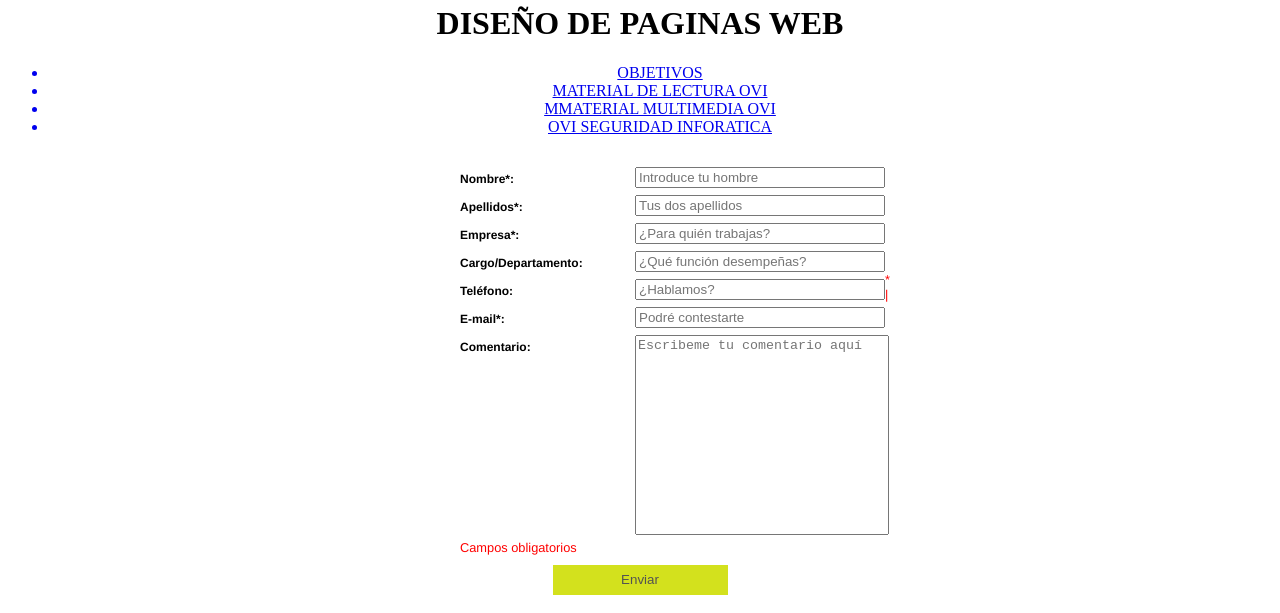
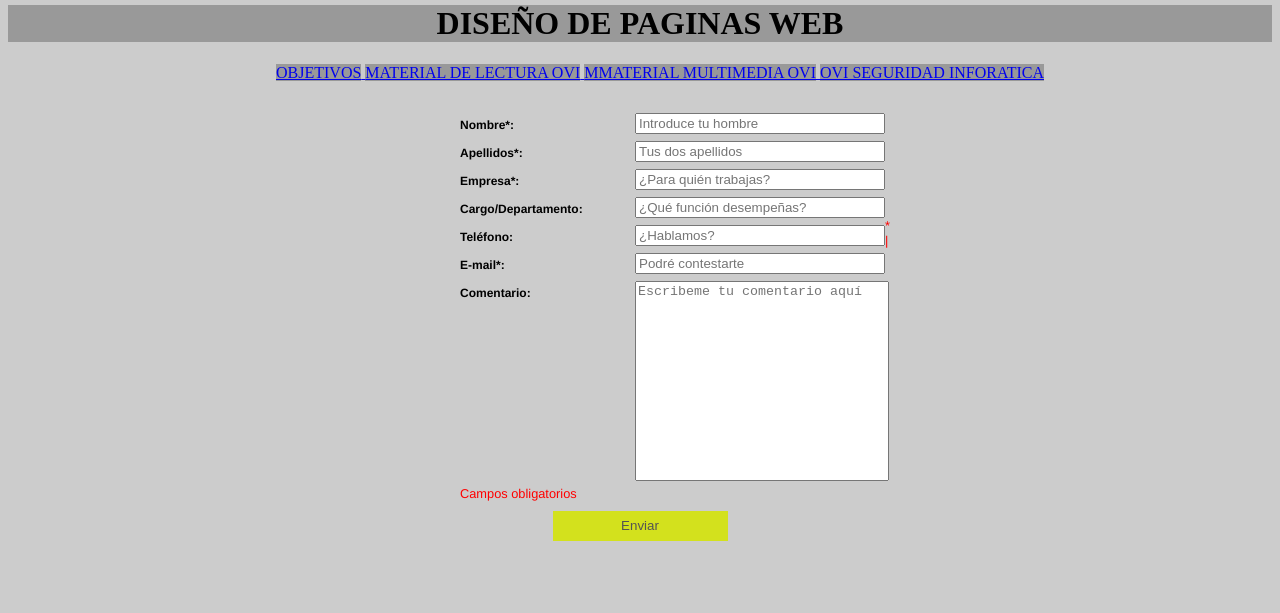
Before and after one commit to Falancherosp/HTML-5-5-OVI-SEGURIDAD, a plain HTML site: page index.html in a window 1280 px wide. Shown: the part 332-945 px from the top of the page. After the commit the page ends 891 px from the top, so only its background shows below. Drawn offline with Linux system fonts and the light colour scheme.

Commit message:
Update formulario.css

```diff
--- a/formulario.css
+++ b/formulario.css
@@ -1,3 +1,16 @@
+li {
+	background-color:#999;
+	display:inline;
+}
+#boton{
+	background-color:#00F;
+}
+#titulo{
+	background-color:#999;
+}
+body {
+	background-color:#CCC;
+}
 #textoContacto {
 	width: 500px;
 	position: relative;
```
